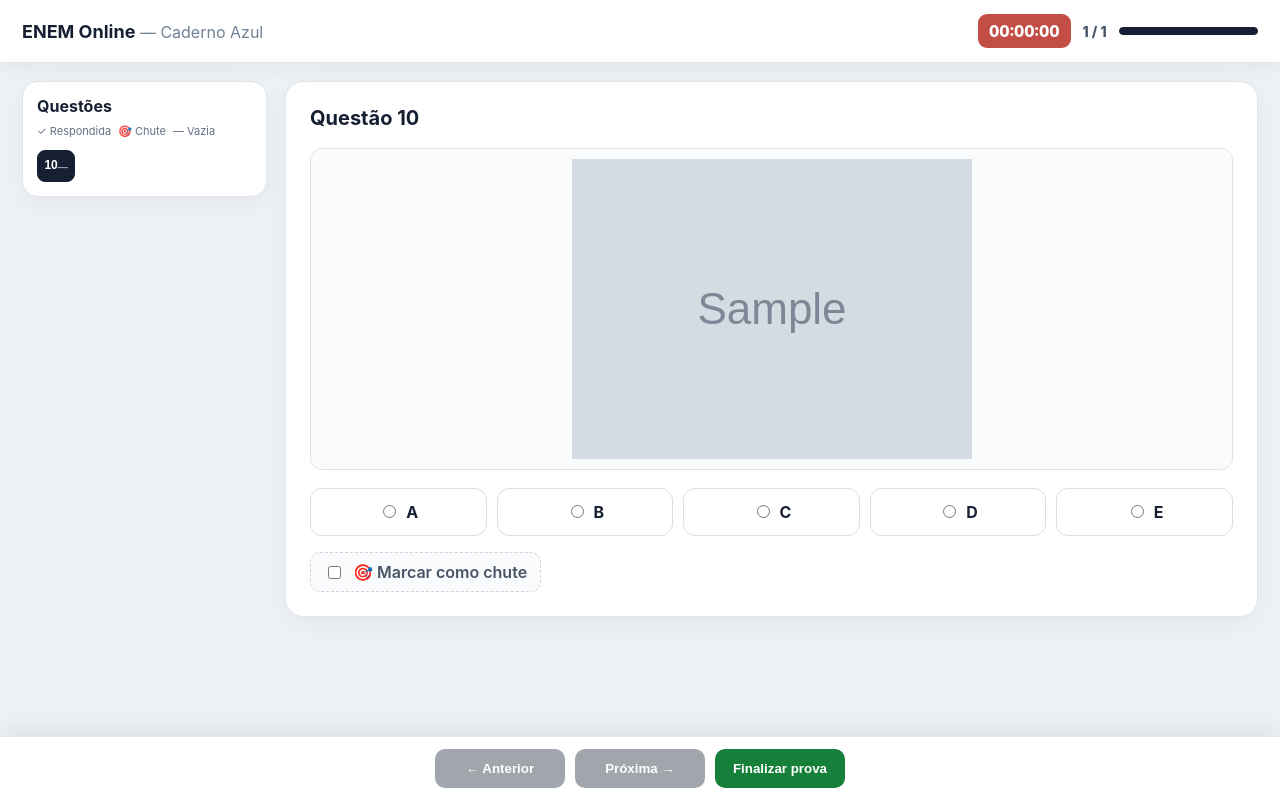
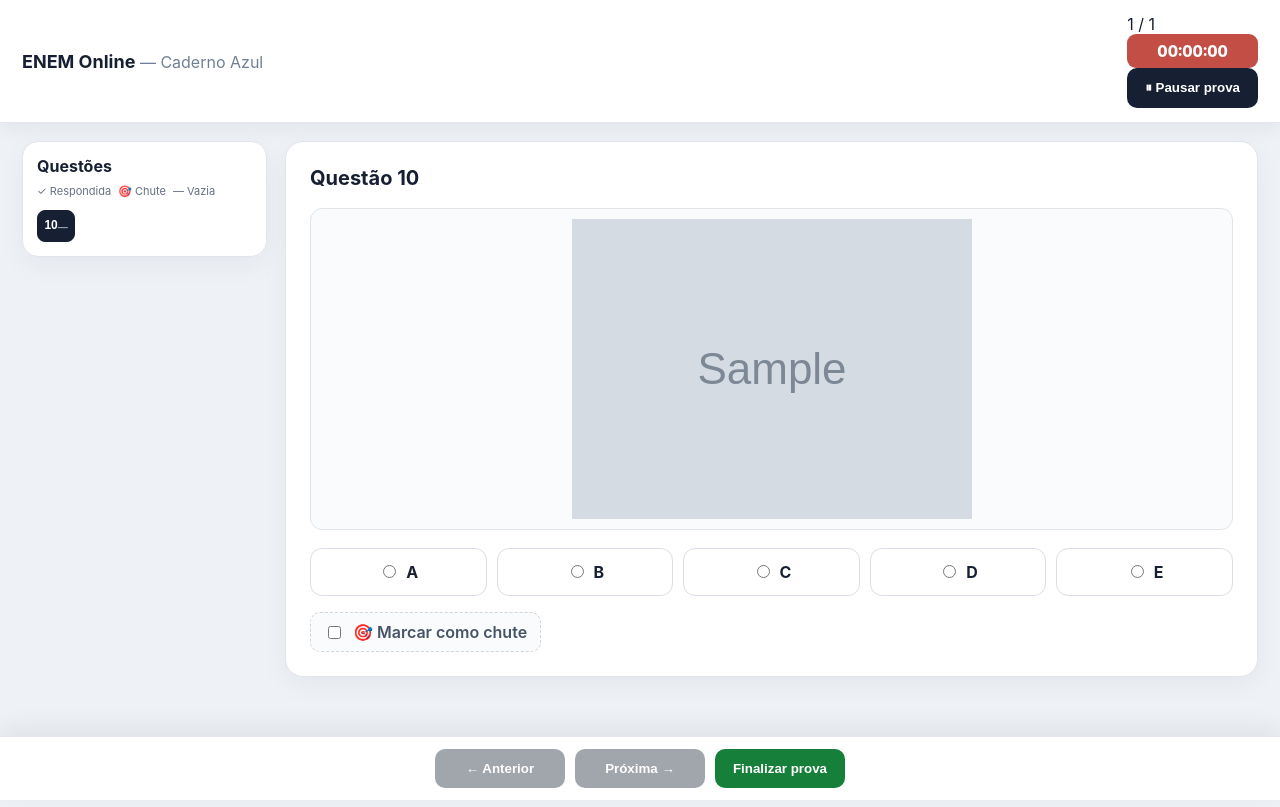
Before and after one commit to Doutii/enem_online, a Flask app: template templates/prova.html in a window 1280 px wide. Run offline with Flask 3, Linux system fonts and the light colour scheme; the template is opened without the code that fills it: most values are stand-ins (such as "Sample title", 1, 10 or a date in 2020); grey boxes marked "Sample" are stand-in pictures.

Commit message:
Improve exam header with pause control

```diff
--- a/templates/prova.html
+++ b/templates/prova.html
@@ -6,7 +6,7 @@
 <main class="exam" data-current-question="{{ current_question }}" data-remaining="{{ remaining }}">
 <header class="exam-header">
   <div><strong>ENEM Online</strong><span class="muted"> — Caderno Azul</span></div>
-  <div class="header-progress"><div class="timer" id="timer">05:30:00</div><span id="progress">1 / {{ exam.questions|length }}</span><div class="progress-track"><div id="progressBar"></div></div></div>
+  <div class="header-actions"><span id="progress">1 / {{ exam.questions|length }}</span><div class="timer" id="timer">05:30:00</div><button type="submit" form="pauseForm" class="pause-button">⏸ Pausar prova</button></div>
 </header>
 
 <div class="exam-layout">
@@ -46,6 +46,7 @@
         <button type="submit" name="finalizar" value="1" class="finish">Finalizar prova</button>
       </div>
     </form>
+    <form action="{{ url_for('pausar') }}" method="post" id="pauseForm" class="pause-form"></form>
   </section>
 </div>
 </main>
```
